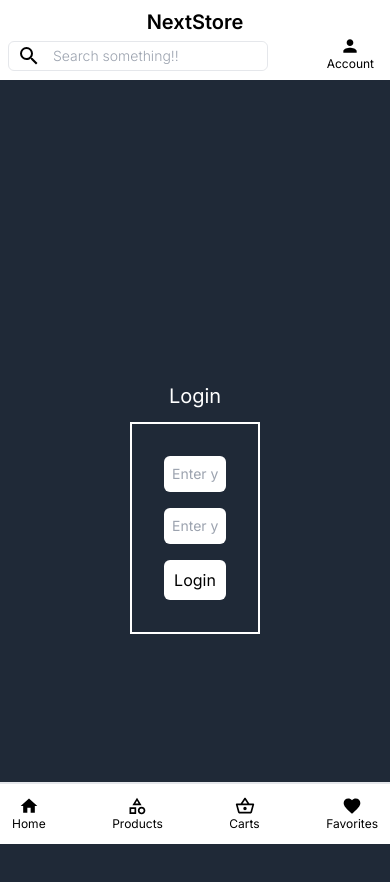
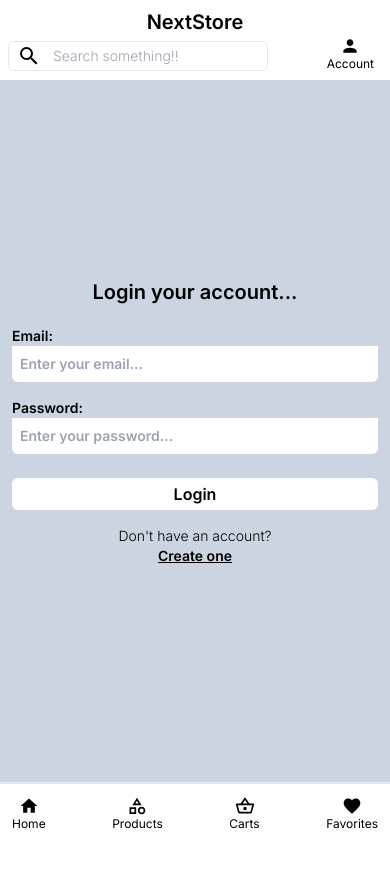
Before and after one commit to mfurkanuygur/firebasenextv1, a Next.js app: page /login in a window 390 px wide. Shown: the top 882 px of the page. After the commit the page ends 844 px from the top, so only its background shows below. Built offline with nearby package versions, Linux system fonts and the light colour scheme.

Commit message:
mobile navbar login and not found page

```diff
--- a/package.json
+++ b/package.json
@@ -15,6 +15,7 @@
     "react": "^18",
     "react-dom": "^18",
     "react-icons": "^5.2.1",
+    "react-toastify": "^10.0.5",
     "zustand": "^4.5.2"
   },
   "devDependencies": {
--- /dev/null
+++ b/src/app/loading.js
@@ -0,0 +1,10 @@
+const loading = () => {
+    return (
+        <div className="h-screen flex justify-center items-center">
+            loading
+
+        </div>
+    )
+}
+
+export default loading
--- a/src/app/login/page.jsx
+++ b/src/app/login/page.jsx
@@ -1,14 +1,35 @@
 import { signUser } from "@/lib/form"
+import Link from "next/link"
 
 const Login = () => {
     return (
-        <div className="min-h-screen bg-gray-800 flex flex-col justify-center items-center w-full text-white">
-            <h1 className="text-xl md:text-3xl my-3">Login</h1>
-            <form className="flex flex-col gap-4 w-1/3 text-black p-8 border-2 border-white" action={signUser}>
-                <input className="py-2 px-2 text-sm rounded-md outline-none" type="text" placeholder="Enter your email..." name="email" />
-                <input className="py-2 px-2 text-sm rounded-md outline-none" type="password" placeholder="Enter your password..." name="password" />
-                <button className="w-full bg-white rounded-md py-2 hover:bg-black hover:text-white transition-all">Login</button>
-            </form>
+        // <div className="min-h-screen bg-gray-700 flex flex-col justify-center items-center w-full text-white">
+        //     <h1 className="text-xl md:text-3xl my-3">Login</h1>
+        //     <form className="flex flex-col gap-4 w-full md:w-1/3 text-black p-8 md:border-2 border-white" action={signUser}>
+        //         <input className="py-2 px-2 text-sm rounded-md outline-none" type="text" placeholder="Enter your email..." name="email" />
+        //         <input className="py-2 px-2 text-sm rounded-md outline-none" type="password" placeholder="Enter your password..." name="password" />
+        //         <button className="w-full bg-white rounded-md py-2 hover:bg-black hover:text-white transition-all">Login</button>
+        //     </form>
+        // </div>
+        <div className="h-screen w-full px-3 py-24 bg-slate-300 flex flex-col items-center justify-center">
+            <div className="text-xl  font-semibold w-full md:w-2/3 lg:w-1/3">
+                <div className="text-center"><h1 className="mb-5">Login your account...</h1></div>
+                <form action={signUser} className="flex flex-col gap-4 w-full ">
+                    <div className="text-sm flex flex-col ">
+                        <label htmlFor="email" className="">Email:</label>
+                        <input className="w-full py-2 px-2 text-sm rounded-b-md outline-none" type="text" placeholder="Enter your email..." name="email" id="email" />
+                    </div>
+                    <div className="text-sm flex flex-col ">
+                        <label htmlFor="email" className="">Password:</label>
+                        <input className="py-2 px-2 text-sm rounded-b-md outline-none" type="password" placeholder="Enter your password..." name="password" />
+                    </div>
+                    <button className="w-full mt-2 bg-white rounded-md py-1 text-base hover:bg-slate-500 hover:text-black transition-all">Login</button>
+                    <div className=" flex flex-col justify-center items-center">
+                        <p className="font-light text-sm">Don&apos;t have an account? </p>
+                        <div className="underline text-sm"><Link href="/signin">Create one</Link></div>
+                    </div>
+                </form>
+            </div>
         </div>
     )
 }
--- /dev/null
+++ b/src/app/not-found.js
@@ -0,0 +1,12 @@
+import Image from "next/image"
+import notFoundGif from "../../public/notFound.gif"
+const notFound = () => {
+    return (
+        <div className="h-screen flex flex-col justify-center items-center gap-4">
+            <Image src={notFoundGif} width={200} height={200} alt="Page not found..."/>
+            <h1 className="text-xl font-bold">Oopps! Page not found!</h1>
+        </div>
+    )
+}
+
+export default notFound
--- a/src/components/navbar/Navbar.jsx
+++ b/src/components/navbar/Navbar.jsx
@@ -31,7 +31,7 @@ const Navbar = () => {
         updateLoginState(false);
     };
     return (
-        <header className="container mx-auto h-auto  bg-white text-main-color pb-2 md:pb-0" >
+        <header className="container mx-auto h-auto  bg-white text-main-color pb-2 md:pb-0 fixed top-0 left-0" >
             <DesktopNavbar />
 
             {menuState && (
--- a/src/components/navbar/desktopNavbar/DesktopNavbar.jsx
+++ b/src/components/navbar/desktopNavbar/DesktopNavbar.jsx
@@ -14,7 +14,7 @@ const DesktopNavbar = () => {
   const loginState = useLoginState((state) => state.loginState)
   const updateLoginState = useLoginState((state) => state.updateLoginState)
   return (
-    <div className="hidden md:flex justify-between items-center capitalize font-bold">
+    <div className="hidden md:flex justify-between items-center capitalize font-bold w-full">
       <Link className="text-xl md:text-2xl font-semibold " href={"/"}>NextStore</Link>
       {navLinks.map(link => (
         <Link key={link.id} href={link.url} className="hidden md:block font-light text-sm transition-all hover:text-primary-red ">{link.name}</Link>
--- a/src/components/navbar/mobileNavbar/MobileNavbar.jsx
+++ b/src/components/navbar/mobileNavbar/MobileNavbar.jsx
@@ -23,7 +23,7 @@ const MobileNavbar = ({ loginState, handleLogout }) => {
             <div className="flex items-center justify-between px-2">
                 <form onSubmit={(e) => handleSearch(e)} className="flex gap-2 items-center border rounded-md  mt-1">
                     <MdSearch className="text-2xl ml-2" />
-                    <input className="w-auto p-1 rounded-md transition text-sm font-light outline-none text-gray-500 focus:text-black" type="search" placeholder="Search something!!" />
+                    <input className="w-auto p-1 rounded-md transition-all text-sm font-light outline-none text-gray-500 focus:text-black" type="search" placeholder="Search something!!" />
                 </form>
                 <button onClick={() => { setUserMenuState(!userMenuState) }} className="flex flex-col justify-center items-center px-2">
                     <MdPerson className="text-xl transition-all hover:text-primary-red" />
@@ -31,7 +31,7 @@ const MobileNavbar = ({ loginState, handleLogout }) => {
                     {
                         userMenuState && (
                             loginState && (
-                                <div className="absolute z-30  flex flex-col w-full mx-auto  gap-2  py-3  top-20 left-0 bg-gray-300 rounded-s-md">
+                                <div className="absolute z-30 flex flex-col w-full mx-auto  gap-2  py-3  top-20 left-0 bg-gray-300 rounded-s-md">
                                     <div className="flex gap-2 justify-center items-center" onClick={() => { handleLogout() }}>
                                         <MdOutlineLogout className="text-xl transition-all hover:text-primary-red" />
                                         <p className="text-xs">Exit account</p>
@@ -39,7 +39,7 @@ const MobileNavbar = ({ loginState, handleLogout }) => {
                                 </div>
                             )
                             || (
-                                <div className="absolute z-30  flex  justify-around  w-full py-3  top-20 left-0 bg-gray-300 rounded-s-md">
+                                <div className="absolute z-30  flex  justify-around  w-full py-3  top-20 left-0 bg-gray-300 rounded-b-md">
                                     <Link href={"/login"} className="flex  justify-center items-center gap-2 w-auto ">
                                         <FiUser className="text-xl" />
                                         <p className="text-xs font-medium">Login</p>
```
Also changed, not shown: 2 other files (tests, documents, lock files or other folders).
